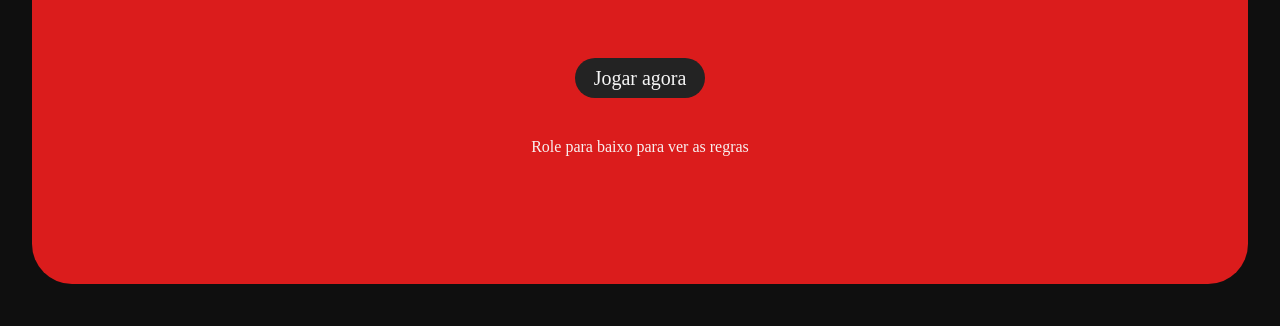
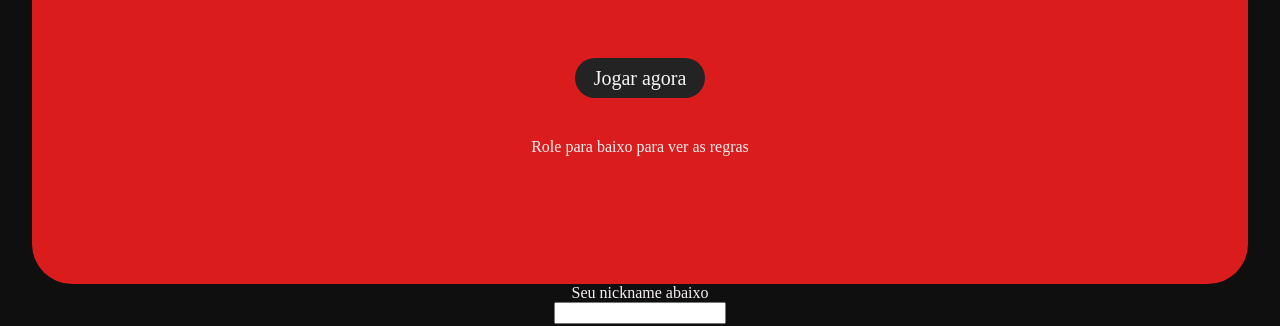
Before and after one commit to Jo-Neto/Challenge1-Lovelace-group4, a website: page front-end/index.html in a window 1280 px wide. Shown: the part 476-802 px from the top of the page. Drawn offline with Linux system fonts and the light colour scheme.

Commit message:
Adição de intput pra nome

```diff
--- a/front-end/index.html
+++ b/front-end/index.html
@@ -25,6 +25,9 @@
             <button type="button" id="play-now-button" onclick="openModal('modal-loading')">Jogar agora</button>
             <p>Role para baixo para ver as regras</p>
         </main>
+
+        <label for="input-player-name">Seu nickname abaixo</label>
+        <input type="text" id="input-player-name">
 
         <section id="info-section"> <!-- ------Informações sobre o jogo e suas regras------ -->
             <h2>Regras e tutorial do jogo</h2>
```
